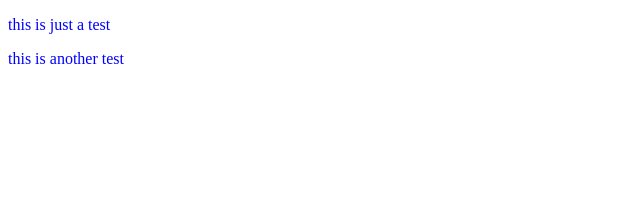
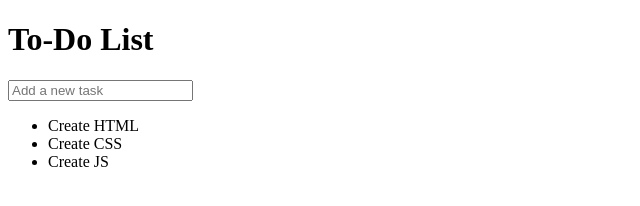
Before and after one commit to doonmaroon/DoonsWebsite, a plain HTML site: page index.html in a window 1280 px wide. Shown: the whole page, without its empty margins (0-640 px from the left). Drawn offline with nearby package versions, Linux system fonts and the light colour scheme.

Commit message:
commit on dev

```diff
--- a/index.html
+++ b/index.html
@@ -9,8 +9,13 @@
     <title>Document</title>
 </head>
 <body>
-    <p>this is just a test</p>
-    <p>this is another test</p>
+    <h1>To-Do List</h1>
+    <input type="text" placeholder="Add a new task">
+    <ul>
+        <li>Create HTML</li>
+        <li>Create CSS</li>
+        <li>Create JS</li>
+    </ul>
 
 <script type="text/javascript" src="assets/js/script.js"></script>
 </body>
```
